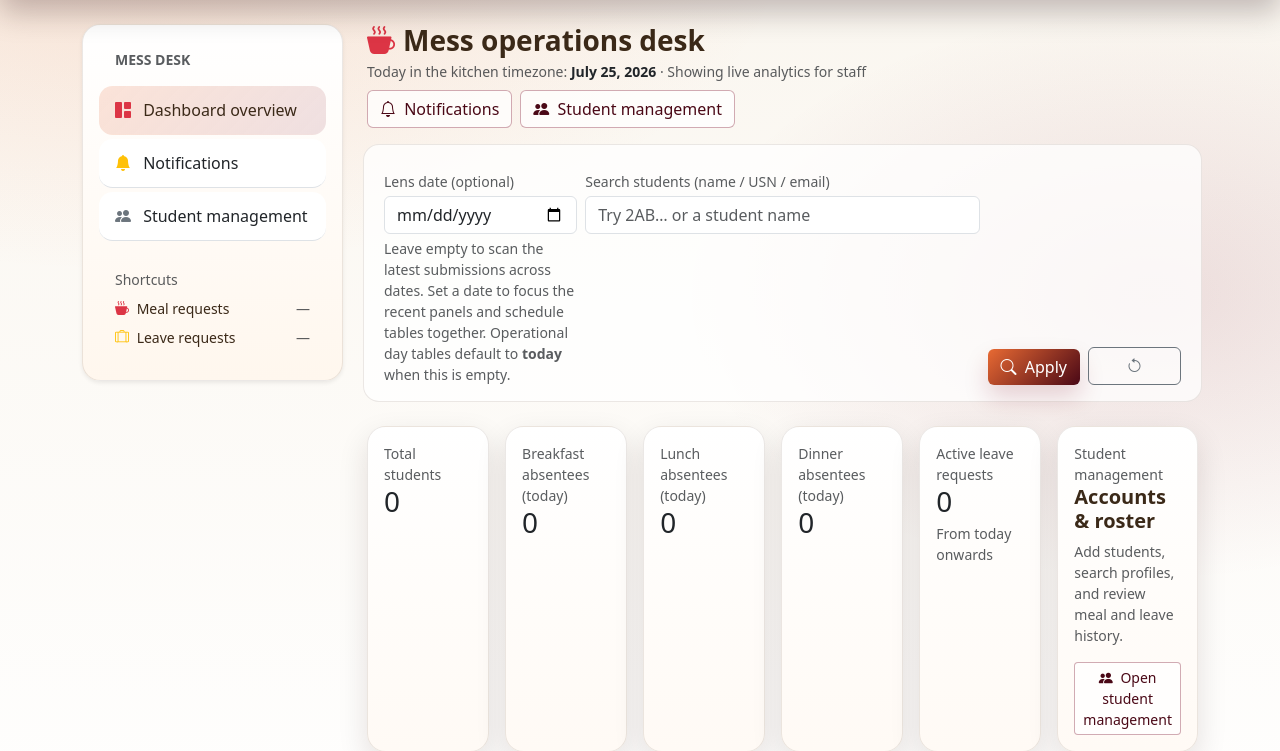
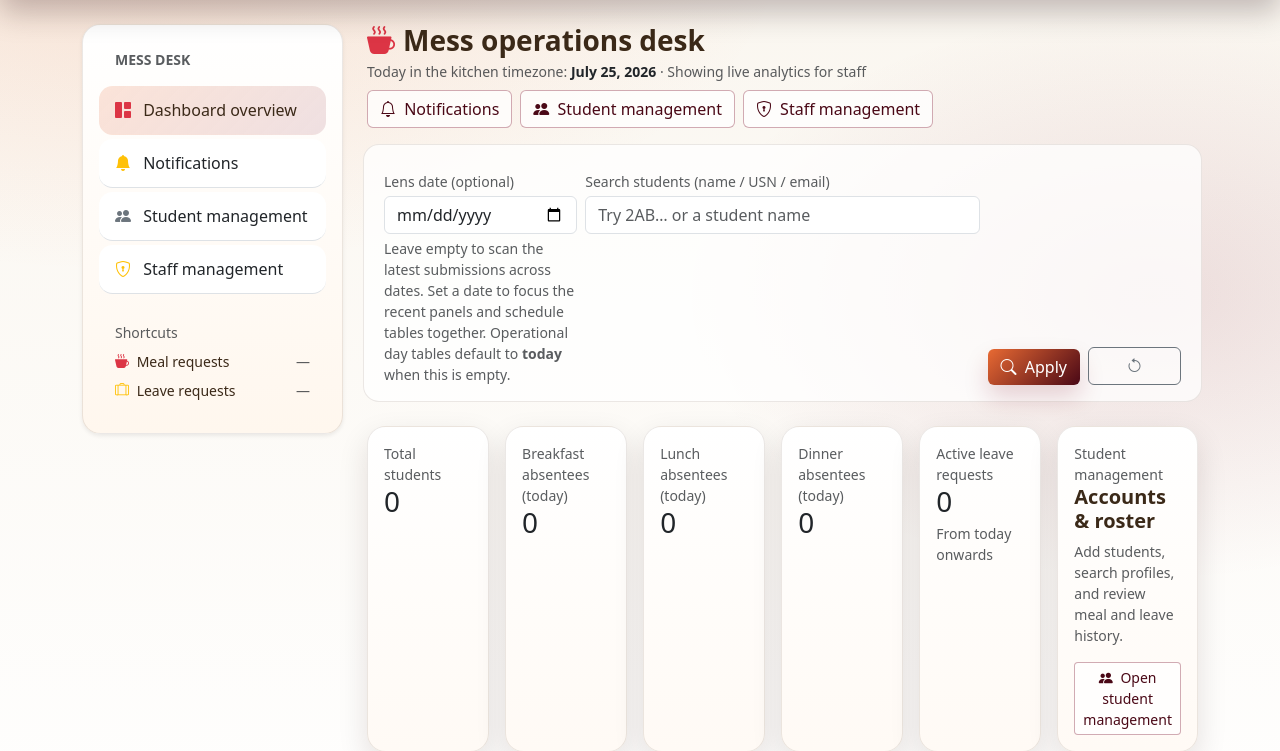
Before and after one commit to arbaz-a11y/MessMate-Hostel-Management-System, a Django app: page /mess-admin/ in a window 1280 px wide. Shown: the part 58-809 px from the top of the page. Run offline with Django 5.2, Linux system fonts and the light colour scheme; the visitor is signed in with stand-in values (Sample User, id 1); data that the repository does not hold is empty.

Commit message:
feat: add staff management for admins to create/edit/delete staff accounts
- New AdminStaffCreateForm in forms.py
- New views: admin_staff_records, admin_staff_create, admin_staff_edit, admin_staff_delete
- New templates: staff records list, staff form, delete confirmation
- Staff management link added to admin sidebar and dashboard header
- Self-deletion prevention for admins
- Search by name, username, or email

```diff
--- a/mess/forms.py
+++ b/mess/forms.py
@@ -166,6 +166,27 @@ class MealAbsenceForm(forms.ModelForm):
         return cleaned
 
 
+class AdminStaffCreateForm(forms.Form):
+    """Form for admins to create new staff / mess-admin accounts."""
+
+    full_name = forms.CharField(max_length=150, label="Full name")
+    username = forms.CharField(max_length=150, label="Username")
+    email = forms.EmailField()
+    password = forms.CharField(widget=forms.PasswordInput, min_length=8)
+
+    def __init__(self, *args, **kwargs):
+        super().__init__(*args, **kwargs)
+        _apply_bootstrap_classes(self)
+
+    def clean_username(self) -> str:
+        username = (self.cleaned_data.get("username") or "").strip()
+        if not username:
+            raise ValidationError("Username is required.")
+        if StudentUser.objects.filter(username=username).exists():
+            raise ValidationError("This username is already taken.")
+        return username
+
+
 class LeaveRequestForm(forms.ModelForm):
     class Meta:
         model = LeaveRequest
--- a/mess/urls.py
+++ b/mess/urls.py
@@ -65,4 +65,17 @@ urlpatterns = [
         "admin-panel/leave/<int:pk>/delete/",
         views.admin_delete_leave_request,
     ),
+    # Staff / admin management
+    path("mess-admin/staff/", views.admin_staff_records, name="admin_staff_records"),
+    path("mess-admin/staff/add/", views.admin_staff_create, name="admin_staff_create"),
+    path(
+        "mess-admin/staff/<int:pk>/edit/",
+        views.admin_staff_edit,
+        name="admin_staff_edit",
+    ),
+    path(
+        "mess-admin/staff/<int:pk>/delete/",
+        views.admin_staff_delete,
+        name="admin_staff_delete",
+    ),
 ]
--- a/mess/views.py
+++ b/mess/views.py
@@ -13,6 +13,7 @@ from django.views.decorators.http import require_GET
 
 from .forms import (
     AdminAuthenticationForm,
+    AdminStaffCreateForm,
     AdminStudentCreateForm,
     AdminStudentEditForm,
     LeaveRequestForm,
@@ -656,3 +657,167 @@ def admin_delete_leave_request(request, pk: int):
     else:
         messages.error(request, "Invalid request.")
     return redirect("admin_dashboard")
+
+
+# ---------------------------------------------------------------------------
+# Staff / Admin management
+# ---------------------------------------------------------------------------
+
+def _staff_management_stats() -> dict[str, int]:
+    total = StudentUser.objects.filter(is_staff=True).count()
+    active = StudentUser.objects.filter(is_staff=True, is_active=True).count()
+    return {
+        "staff_count": total,
+        "active_staff_count": active,
+    }
+
+
+def _staff_user_search(queryset, q: str):
+    if not q:
+        return queryset
+    return queryset.filter(
+        Q(username__icontains=q)
+        | Q(first_name__icontains=q)
+        | Q(email__icontains=q)
+    )
+
+
+@user_passes_test(lambda u: u.is_staff)
+def admin_staff_records(request):
+    q = (request.GET.get("q") or "").strip()
+    staff_users = StudentUser.objects.filter(is_staff=True).order_by("username")
+    staff_users = _staff_user_search(staff_users, q)
+
+    return render(
+        request,
+        "mess/admin_staff_records.html",
+        {
+            "staff_users": staff_users,
+            "q": q,
+            **_staff_management_stats(),
+        },
+    )
+
+
+@user_passes_test(lambda u: u.is_staff)
+def admin_staff_create(request):
+    if request.method == "POST":
+        form = AdminStaffCreateForm(request.POST)
+        if form.is_valid():
+            user = StudentUser.objects.create_user(
+                username=form.cleaned_data["username"],
+                email=form.cleaned_data["email"],
+                password=form.cleaned_data["password"],
+                first_name=form.cleaned_data["full_name"],
+                is_staff=True,
+            )
+            messages.success(
+                request,
+                f"Staff account created for {user.first_name} ({user.username}).",
+            )
+            return redirect("admin_staff_records")
+    else:
+        form = AdminStaffCreateForm()
+
+    return render(
+        request,
+        "mess/admin_staff_form.html",
+        {
+            "form": form,
+            "form_title": "Add staff member",
+            "form_submit_label": "Create staff account",
+            **_staff_management_stats(),
+        },
+    )
+
+
+@user_passes_test(lambda u: u.is_staff)
+def admin_staff_edit(request, pk: int):
+    staff_user = get_object_or_404(StudentUser, pk=pk, is_staff=True)
+
+    if request.method == "POST":
+        full_name = (request.POST.get("full_name") or "").strip()
+        username = (request.POST.get("username") or "").strip()
+        email = (request.POST.get("email") or "").strip()
+        password = request.POST.get("password") or ""
+        is_active = request.POST.get("is_active") == "on"
+
+        errors: list[str] = []
+        if not full_name:
+            errors.append("Full name is required.")
+        if not username:
+            errors.append("Username is required.")
+        elif (
+            StudentUser.objects.filter(username=username).exclude(pk=staff_user.pk).exists()
+        ):
+            errors.append("This username is already taken.")
+        if not email:
+            errors.append("Email is required.")
+
+        if errors:
+            return render(
+                request,
+                "mess/admin_staff_form.html",
+                {
+                    "form_data": request.POST,
+                    "errors": errors,
+                    "form_title": "Edit staff member",
+                    "form_submit_label": "Save changes",
+                    "editing_user": staff_user,
+                    **_staff_management_stats(),
+                },
+            )
+
+        staff_user.username = username
+        staff_user.email = email
+        staff_user.first_name = full_name
+        staff_user.is_active = is_active
+        if password:
+            staff_user.set_password(password)
+        staff_user.save()
+
+        messages.success(request, "Staff account updated.")
+        return redirect("admin_staff_records")
+
+    return render(
+        request,
+        "mess/admin_staff_form.html",
+        {
+            "form_data": {
+                "full_name": staff_user.first_name,
+                "username": staff_user.username,
+                "email": staff_user.email,
+            },
+            "is_active": staff_user.is_active,
+            "errors": [],
+            "form_title": "Edit staff member",
+            "form_submit_label": "Save changes",
+            "editing_user": staff_user,
+            **_staff_management_stats(),
+        },
+    )
+
+
+@user_passes_test(lambda u: u.is_staff)
+def admin_staff_delete(request, pk: int):
+    staff_user = get_object_or_404(StudentUser, pk=pk, is_staff=True)
+
+    # Prevent admins from deleting themselves
+    if staff_user.pk == request.user.pk:
+        messages.error(request, "You cannot delete your own account.")
+        return redirect("admin_staff_records")
+
+    if request.method == "POST":
+        label = f"{staff_user.first_name or staff_user.username} ({staff_user.username})"
+        staff_user.delete()
+        messages.success(request, f"Deleted staff account for {label}.")
+        return redirect("admin_staff_records")
+
+    return render(
+        request,
+        "mess/admin_staff_confirm_delete.html",
+        {
+            "staff_user": staff_user,
+            **_staff_management_stats(),
+        },
+    )
--- a/templates/mess/admin_dashboard.html
+++ b/templates/mess/admin_dashboard.html
@@ -25,6 +25,9 @@
       </a>
       <a class="btn btn-outline-mess" href="{% url 'admin_student_records' %}">
         <i class="bi bi-people-fill me-1"></i> Student management
+      </a>
+      <a class="btn btn-outline-mess" href="{% url 'admin_staff_records' %}">
+        <i class="bi bi-shield-lock me-1"></i> Staff management
       </a>
     </div>
   </div>
--- a/templates/mess/includes/admin_sidebar.html
+++ b/templates/mess/includes/admin_sidebar.html
@@ -29,6 +29,12 @@
     >
       <i class="bi bi-people-fill me-2 text-secondary"></i> Student management
     </a>
+    <a
+      class="list-group-item list-group-item-action {% if request.resolver_match.url_name == 'admin_staff_records' or request.resolver_match.url_name == 'admin_staff_create' or request.resolver_match.url_name == 'admin_staff_edit' or request.resolver_match.url_name == 'admin_staff_delete' %}active{% endif %}"
+      href="{% url 'admin_staff_records' %}"
+    >
+      <i class="bi bi-shield-lock me-2 text-warning"></i> Staff management
+    </a>
 
     <div class="px-3 pt-4 pb-2 small text-muted">Shortcuts</div>
     <div class="px-3 pb-3 small">
```
Also changed, not shown: templates/mess/admin_staff_confirm_delete.html (added, +40 -0 lines), templates/mess/admin_staff_form.html (added, +81 -0 lines), templates/mess/admin_staff_records.html (added, +90 -0 lines).
